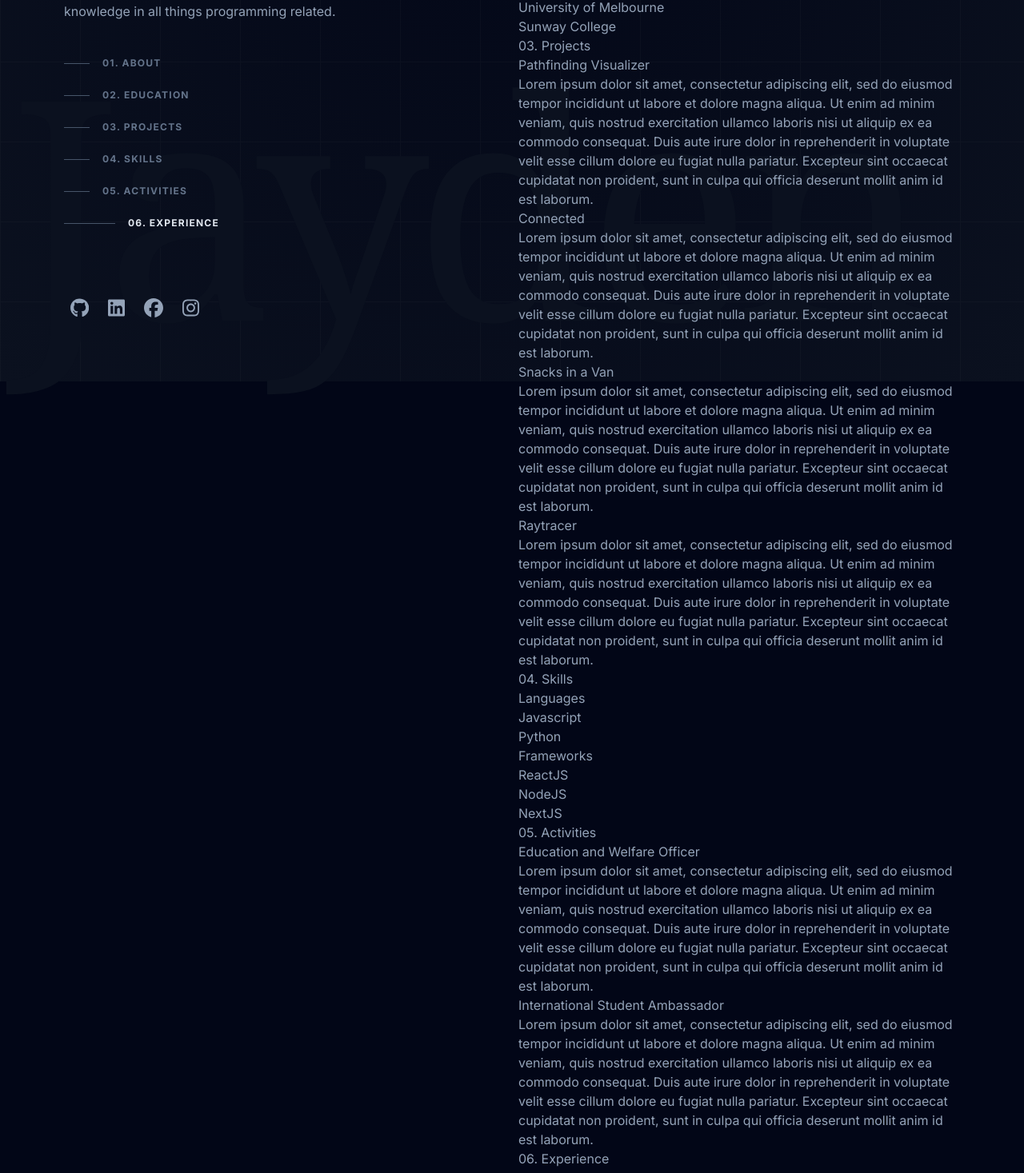
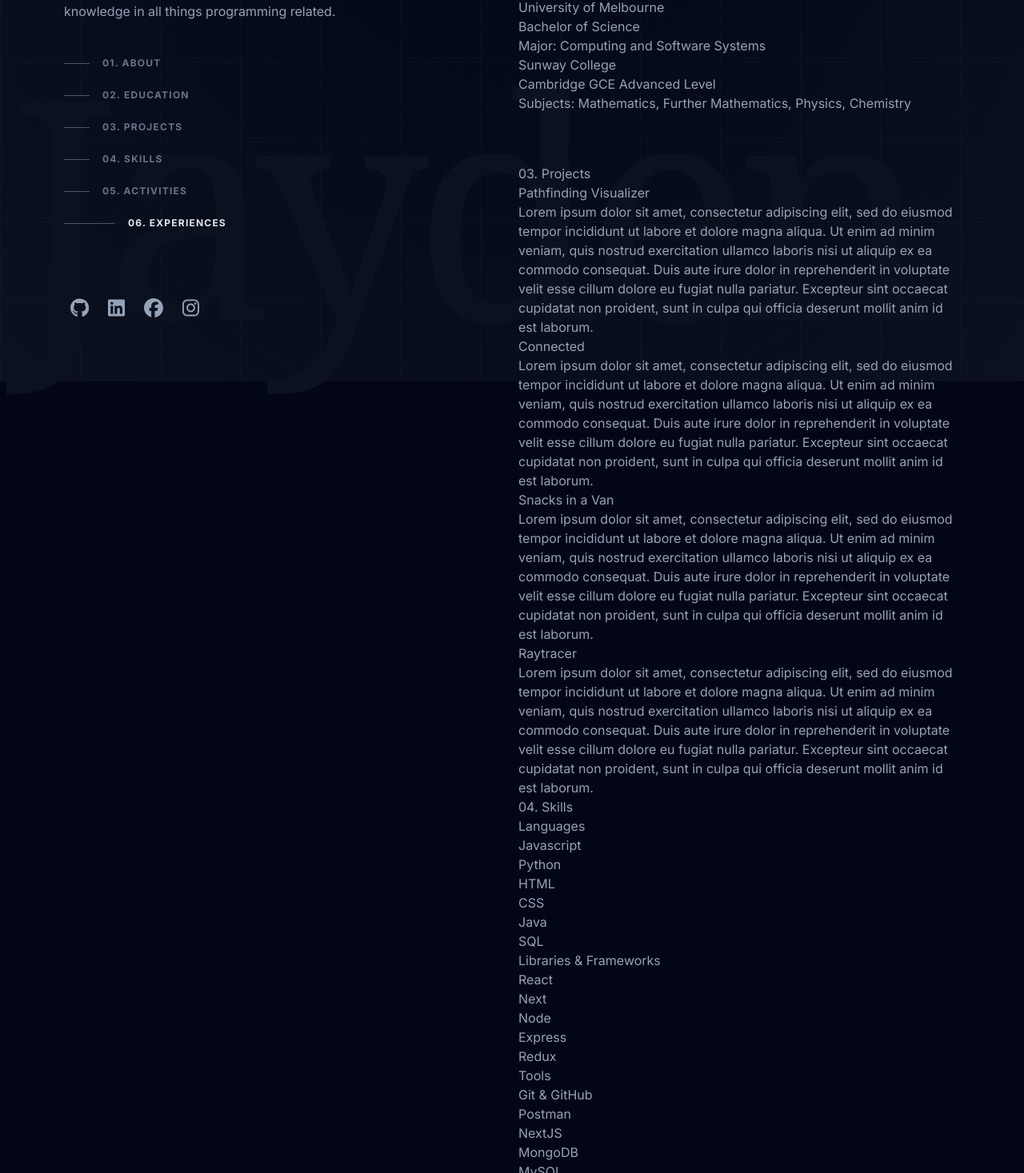
Before and after one commit to jayden-woo/personal-website, a Next.js app: page / in a window 1280 px wide. Shown: the part 323-1790 px from the top of the page at 80% size. Built offline with nearby package versions, Linux system fonts and the light colour scheme.

Commit message:
Rename experiences file and add extra placeholder data

```diff
--- a/src/app/page.jsx
+++ b/src/app/page.jsx
@@ -3,7 +3,7 @@ import {
   About,
   Activities,
   Education,
-  Experience,
+  Experiences,
   Footer,
   Projects,
   Skills,
@@ -28,7 +28,7 @@ export default function Page() {
           <Projects />
           <Skills />
           <Activities />
-          <Experience />
+          <Experiences />
           <Footer />
         </main>
       </div>
--- a/src/components/content/education.jsx
+++ b/src/components/content/education.jsx
@@ -1,13 +1,17 @@
 export default function Education() {
   return (
-    <section id="education">
+    <section id="education" className="mb-16 scroll-mt-20">
       <h2>02. Eduction</h2>
       <ol>
         <li>
           <h3>University of Melbourne</h3>
+          <p>Bachelor of Science</p>
+          <p>Major: Computing and Software Systems</p>
         </li>
         <li>
           <h3>Sunway College</h3>
+          <p>Cambridge GCE Advanced Level</p>
+          <p>Subjects: Mathematics, Further Mathematics, Physics, Chemistry</p>
         </li>
       </ol>
     </section>
--- a/src/components/content/experience.jsx
+++ b/src/components/content/experiences.jsx
@@ -1,7 +1,7 @@
 export default function Experience() {
   return (
-    <section id="experience">
-      <h2>06. Experience</h2>
+    <section id="experiences">
+      <h2>06. Experiences</h2>
       <ul>
         <li>
           <h3>David Jones</h3>
--- a/src/components/content/index.js
+++ b/src/components/content/index.js
@@ -1,9 +1,9 @@
 import About from "@/components/content/about";
 import Activities from "@/components/content/activities";
 import Education from "@/components/content/education";
-import Experience from "@/components/content/experience";
+import Experiences from "@/components/content/experiences";
 import Footer from "@/components/content/footer";
 import Projects from "@/components/content/projects";
 import Skills from "@/components/content/skills";
 
-export { About, Activities, Education, Experience, Footer, Projects, Skills };
+export { About, Activities, Education, Experiences, Footer, Projects, Skills };
--- a/src/components/content/skills.jsx
+++ b/src/components/content/skills.jsx
@@ -7,12 +7,26 @@ export default function Skills() {
         <ul>
           <li>Javascript</li>
           <li>Python</li>
+          <li>HTML</li>
+          <li>CSS</li>
+          <li>Java</li>
+          <li>SQL</li>
         </ul>
-        <li>Frameworks</li>
+        <li>Libraries & Frameworks</li>
         <ul>
-          <li>ReactJS</li>
-          <li>NodeJS</li>
+          <li>React</li>
+          <li>Next</li>
+          <li>Node</li>
+          <li>Express</li>
+          <li>Redux</li>
+        </ul>
+        <li>Tools</li>
+        <ul>
+          <li>Git & GitHub</li>
+          <li>Postman</li>
           <li>NextJS</li>
+          <li>MongoDB</li>
+          <li>MySQL</li>
         </ul>
       </ul>
     </section>
--- a/src/lib/data.jsx
+++ b/src/lib/data.jsx
@@ -6,7 +6,7 @@ export const CONTENT_SECTIONS = [
   { index: "03", id: "projects", title: "Projects" },
   { index: "04", id: "skills", title: "Skills" },
   { index: "05", id: "activities", title: "Activities" },
-  { index: "06", id: "experience", title: "Experience" },
+  { index: "06", id: "experiences", title: "Experiences" },
 ];
 
 export const SOCIAL_MEDIA = [
```
